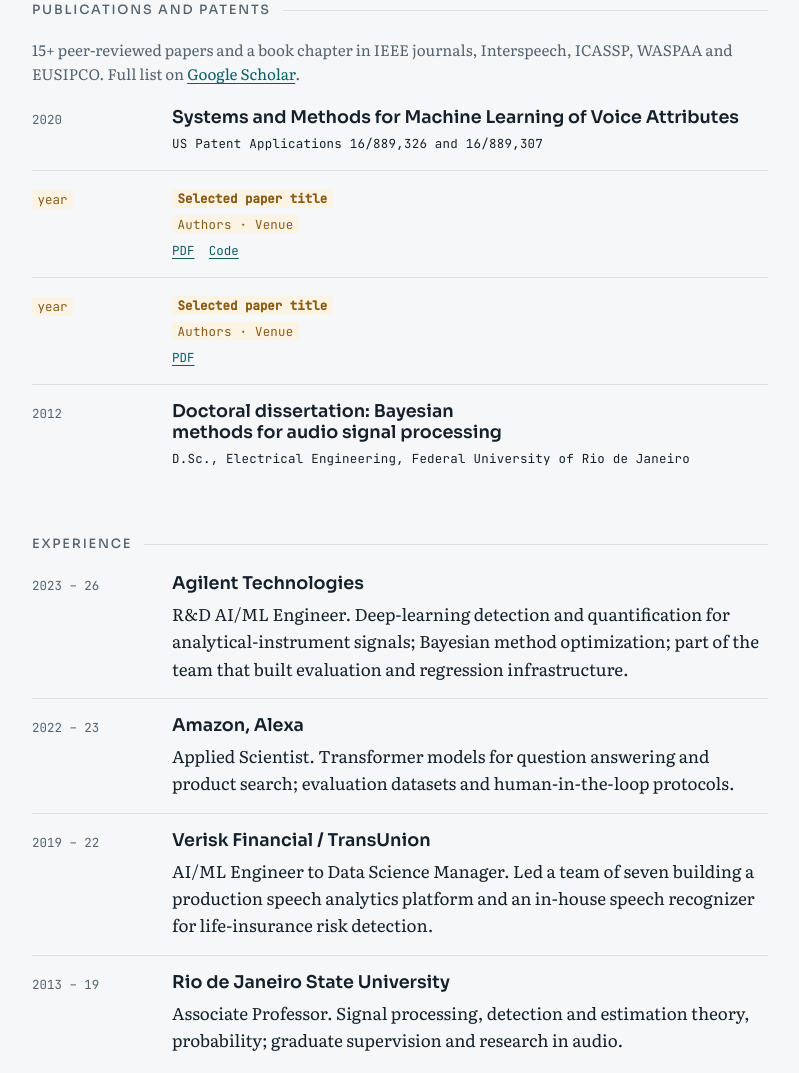
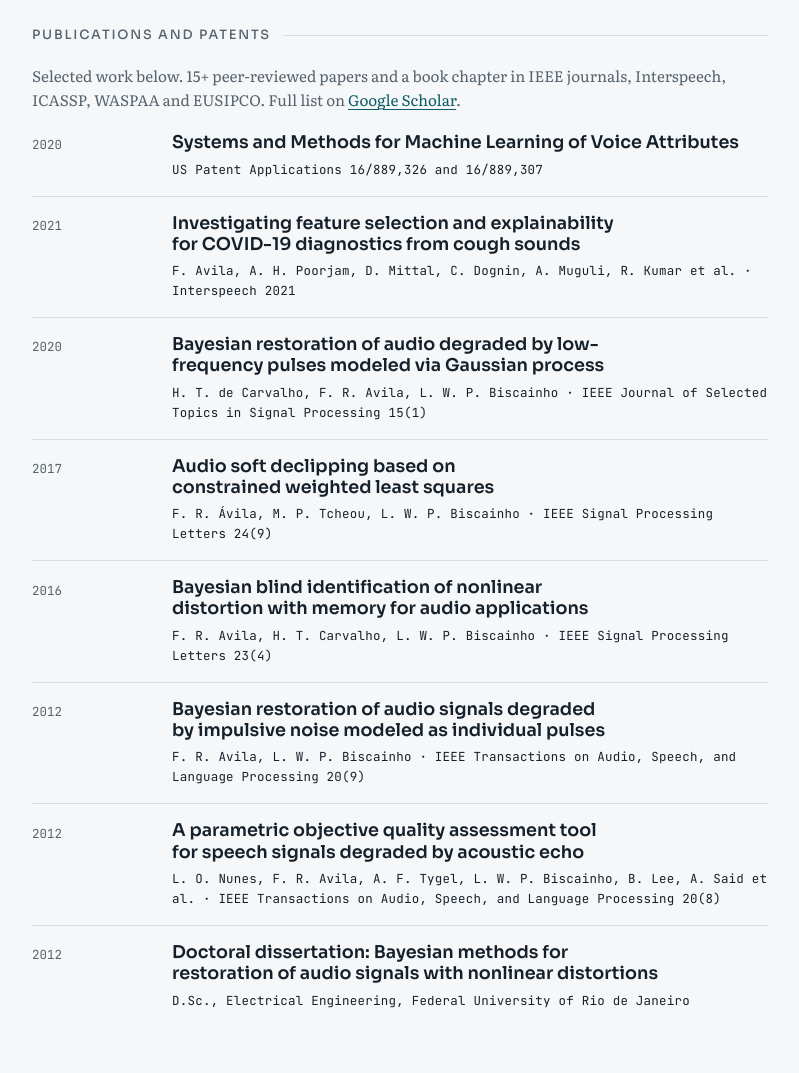
Before and after one commit to flaviorainhoavila/flaviorainhoavila.github.io, a plain HTML site: page index.html in a window 1280 px wide. Shown: the part 2134-3207 px from the top of the page, without its empty margins (240-1039 px from the left). Drawn offline with Linux system fonts and the light colour scheme.

Commit message:
Add files via upload

```diff
--- a/index.html
+++ b/index.html
@@ -91,8 +91,8 @@
   <div class="meta mono"><span>D.Sc. Electrical Engineering, UFRJ</span><span>Evanston, Illinois</span><span>US citizen</span></div>
   <div class="links">
     <a class="btn" href="https://www.linkedin.com/in/flavioavila" target="_blank" rel="noopener">LinkedIn</a>
-    <a class="btn" href="https://github.com/YOUR-USERNAME" target="_blank" rel="noopener">GitHub</a>
-    <a class="btn" href="https://scholar.google.com/citations?user=YOUR-ID" target="_blank" rel="noopener">Google Scholar</a>
+    <a class="btn" href="https://github.com/flaviorainhoavila" target="_blank" rel="noopener">GitHub</a>
+    <a class="btn" href="https://scholar.google.com/citations?user=rVOrmIEAAAAJ" target="_blank" rel="noopener">Google Scholar</a>
     <a class="btn" href="resume.pdf" target="_blank" rel="noopener">Résumé (PDF)</a>
   </div>
 </header>
@@ -106,7 +106,7 @@
         <h3>ASR robustness and intelligibility-aware speech enhancement</h3>
         <p>How much does recognition accuracy fall as input quality drops, and for which systems? I compare a commercial recognizer with open-source models such as Whisper across controlled degradations, then use learned quality and intelligibility predictors as training objectives for enhancement, so the enhancer optimizes for what the recognizer and the listener need rather than for signal-level scores.</p>
         <div class="tags"><span class="tag">ASR evaluation</span><span class="tag">WER</span><span class="tag">speech enhancement</span><span class="tag">PyTorch</span></div>
-        <div class="rowlinks"><span class="status">In progress</span><a href="https://github.com/YOUR-USERNAME/asr-robustness" target="_blank" rel="noopener">Code</a><a href="#writing">Write-up</a></div>
+        <div class="rowlinks"><span class="status">In progress</span><a href="https://github.com/flaviorainhoavila/asr-robustness" target="_blank" rel="noopener">Code</a><a href="#writing">Write-up</a></div>
       </div>
     </li>
   </ul>
@@ -122,16 +122,16 @@
         <h3>Audio quality gate and diarization pipeline</h3>
         <p>A reimplementation, on public speech corpora, of the preprocessing I built for a production speech analytics platform: format and integrity checks, noise and interference screening, normalization and speaker diarization, served behind a small API with tests and CI.</p>
         <div class="tags"><span class="tag">Python</span><span class="tag">diarization</span><span class="tag">FastAPI</span><span class="tag">CI</span></div>
-        <div class="rowlinks"><a href="https://github.com/YOUR-USERNAME/audio-quality-gate" target="_blank" rel="noopener">Code</a></div>
+        <div class="rowlinks"><a href="https://github.com/flaviorainhoavila/audio-quality-gate" target="_blank" rel="noopener">Code</a></div>
       </div>
     </li>
     <li class="item">
       <span class="when">2008 – 12 · 2026</span>
       <div class="body">
         <h3>Bayesian methods for audio signals</h3>
-        <p>Code from my doctoral research, published as originally written in MATLAB, with a Python port and tests added later.</p>
-        <div class="tags"><span class="tag">Bayesian inference</span><span class="tag">MCMC</span><span class="tag">MATLAB</span><span class="tag">Python</span></div>
-        <div class="rowlinks"><a href="https://github.com/YOUR-USERNAME/bayesian-audio" target="_blank" rel="noopener">Code</a><span class="todo">add dissertation link</span></div>
+        <p>Code from my master's and doctoral research on Bayesian restoration of degraded audio (impulsive noise, nonlinear distortion, clipping), published as originally written, with a Python port and tests added later.</p>
+        <div class="tags"><span class="tag">Bayesian inference</span><span class="tag">MCMC</span><span class="tag">audio restoration</span><span class="tag">Python</span></div>
+        <div class="rowlinks"><a href="https://github.com/flaviorainhoavila/bayesian-audio" target="_blank" rel="noopener">Code</a></div>
       </div>
     </li>
     <li class="item">
@@ -140,7 +140,7 @@
         <h3>Regression detection for ML evaluation</h3>
         <p>A small library for deciding whether a model change is a real improvement: paired comparisons over fixed seeds, bootstrap confidence intervals and false-discovery control across many metrics. It generalizes the evaluation practice behind release gating on a team I worked on.</p>
         <div class="tags"><span class="tag">statistics</span><span class="tag">bootstrap</span><span class="tag">MLflow</span></div>
-        <div class="rowlinks"><a href="https://github.com/YOUR-USERNAME/ml-regression-checks" target="_blank" rel="noopener">Code</a></div>
+        <div class="rowlinks"><a href="https://github.com/flaviorainhoavila/ml-regression-checks" target="_blank" rel="noopener">Code</a></div>
       </div>
     </li>
   </ul>
@@ -175,7 +175,7 @@
 
 <section id="research" aria-labelledby="h-research">
   <h2 id="h-research">Publications and patents</h2>
-  <p class="note">15+ peer-reviewed papers and a book chapter in IEEE journals, Interspeech, ICASSP, WASPAA and EUSIPCO. Full list on <a href="https://scholar.google.com/citations?user=YOUR-ID" target="_blank" rel="noopener">Google Scholar</a>.</p>
+  <p class="note">Selected work below. 15+ peer-reviewed papers and a book chapter in IEEE journals, Interspeech, ICASSP, WASPAA and EUSIPCO. Full list on <a href="https://scholar.google.com/citations?user=rVOrmIEAAAAJ" target="_blank" rel="noopener">Google Scholar</a>.</p>
   <ul class="list">
     <li class="item">
       <span class="when">2020</span>
@@ -185,25 +185,51 @@
       </div>
     </li>
     <li class="item">
-      <span class="when"><span class="todo">year</span></span>
+      <span class="when">2021</span>
       <div class="body">
-        <h3><span class="todo">Selected paper title</span></h3>
-        <p class="mono"><span class="todo">Authors · Venue</span></p>
-        <div class="rowlinks"><a href="#">PDF</a><a href="#">Code</a></div>
+        <h3>Investigating feature selection and explainability for COVID-19 diagnostics from cough sounds</h3>
+        <p class="mono">F. Avila, A. H. Poorjam, D. Mittal, C. Dognin, A. Muguli, R. Kumar et al. · Interspeech 2021</p>
       </div>
     </li>
     <li class="item">
-      <span class="when"><span class="todo">year</span></span>
+      <span class="when">2020</span>
       <div class="body">
-        <h3><span class="todo">Selected paper title</span></h3>
-        <p class="mono"><span class="todo">Authors · Venue</span></p>
-        <div class="rowlinks"><a href="#">PDF</a></div>
+        <h3>Bayesian restoration of audio degraded by low-frequency pulses modeled via Gaussian process</h3>
+        <p class="mono">H. T. de Carvalho, F. R. Avila, L. W. P. Biscainho · IEEE Journal of Selected Topics in Signal Processing 15(1)</p>
+      </div>
+    </li>
+    <li class="item">
+      <span class="when">2017</span>
+      <div class="body">
+        <h3>Audio soft declipping based on constrained weighted least squares</h3>
+        <p class="mono">F. R. Ávila, M. P. Tcheou, L. W. P. Biscainho · IEEE Signal Processing Letters 24(9)</p>
+      </div>
+    </li>
+    <li class="item">
+      <span class="when">2016</span>
+      <div class="body">
+        <h3>Bayesian blind identification of nonlinear distortion with memory for audio applications</h3>
+        <p class="mono">F. R. Avila, H. T. Carvalho, L. W. P. Biscainho · IEEE Signal Processing Letters 23(4)</p>
       </div>
     </li>
     <li class="item">
       <span class="when">2012</span>
       <div class="body">
-        <h3>Doctoral dissertation: Bayesian methods for audio signal processing</h3>
+        <h3>Bayesian restoration of audio signals degraded by impulsive noise modeled as individual pulses</h3>
+        <p class="mono">F. R. Avila, L. W. P. Biscainho · IEEE Transactions on Audio, Speech, and Language Processing 20(9)</p>
+      </div>
+    </li>
+    <li class="item">
+      <span class="when">2012</span>
+      <div class="body">
+        <h3>A parametric objective quality assessment tool for speech signals degraded by acoustic echo</h3>
+        <p class="mono">L. O. Nunes, F. R. Avila, A. F. Tygel, L. W. P. Biscainho, B. Lee, A. Said et al. · IEEE Transactions on Audio, Speech, and Language Processing 20(8)</p>
+      </div>
+    </li>
+    <li class="item">
+      <span class="when">2012</span>
+      <div class="body">
+        <h3>Doctoral dissertation: Bayesian methods for restoration of audio signals with nonlinear distortions</h3>
         <p class="mono">D.Sc., Electrical Engineering, Federal University of Rio de Janeiro</p>
       </div>
     </li>
```
Also changed, not shown: 1 other file.
